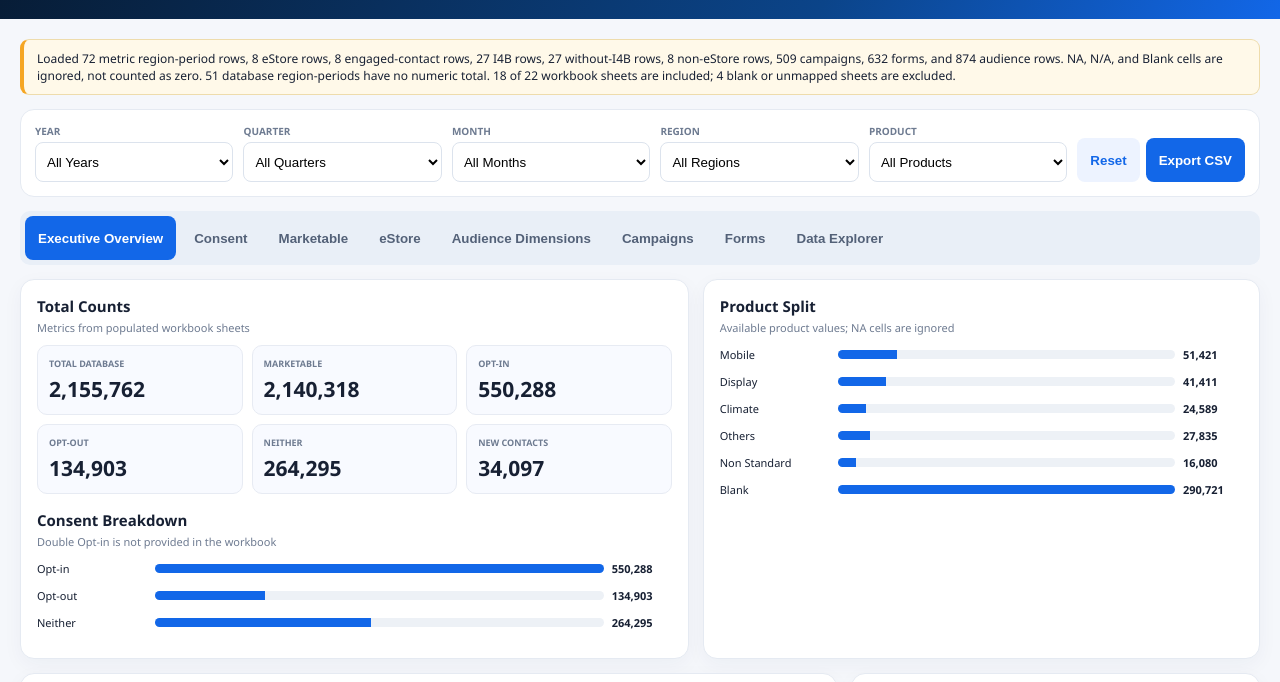
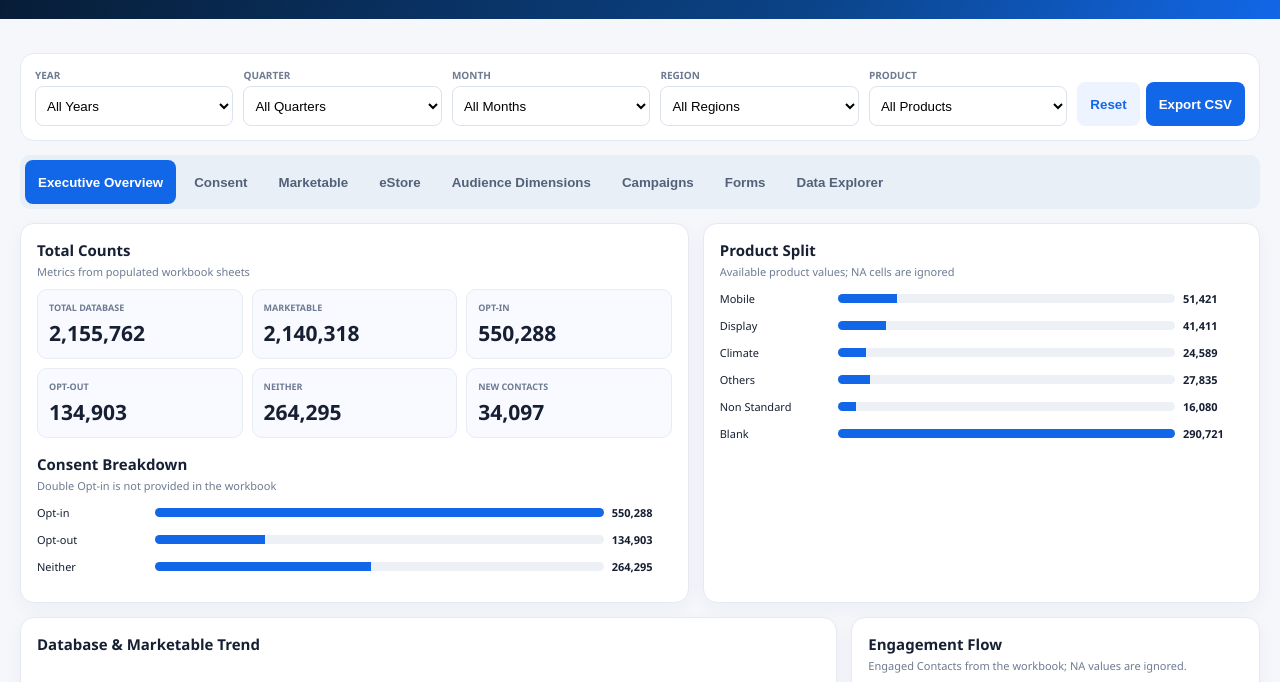
Before and after one commit to premcloudapps/samsung_dashboard, a plain HTML site: page index.html in a window 1280 px wide. Shown: the part 80-762 px from the top of the page. Drawn offline with Linux system fonts and the light colour scheme.

Commit message:
Update index.html

```diff
--- a/index.html
+++ b/index.html
@@ -701,7 +701,7 @@
       </div>
     </header>
     <main class="wrap">
-      <div class="note" id="dataStatus" role="status" aria-live="polite">
+      <div class="note" id="dataStatus" role="status" aria-live="polite" style="display: none;">
         Loading dashboard data...
       </div>
       <div class="filters">
```
